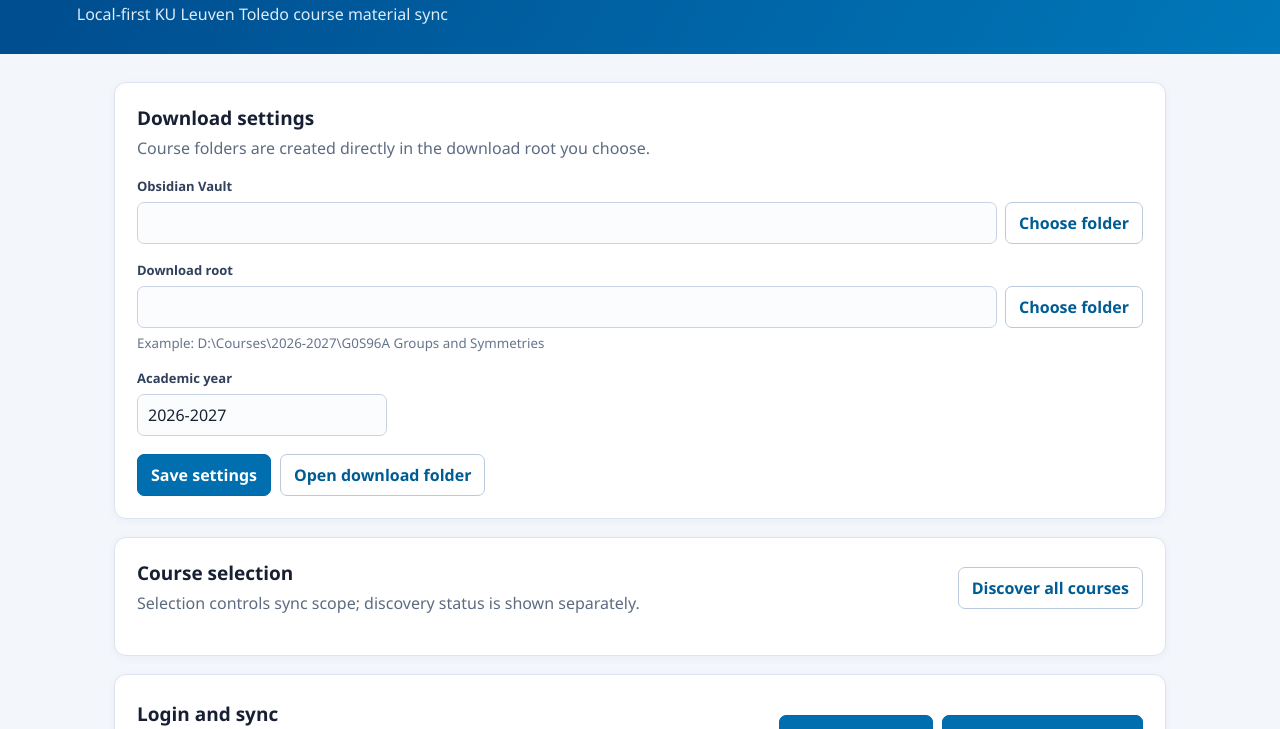
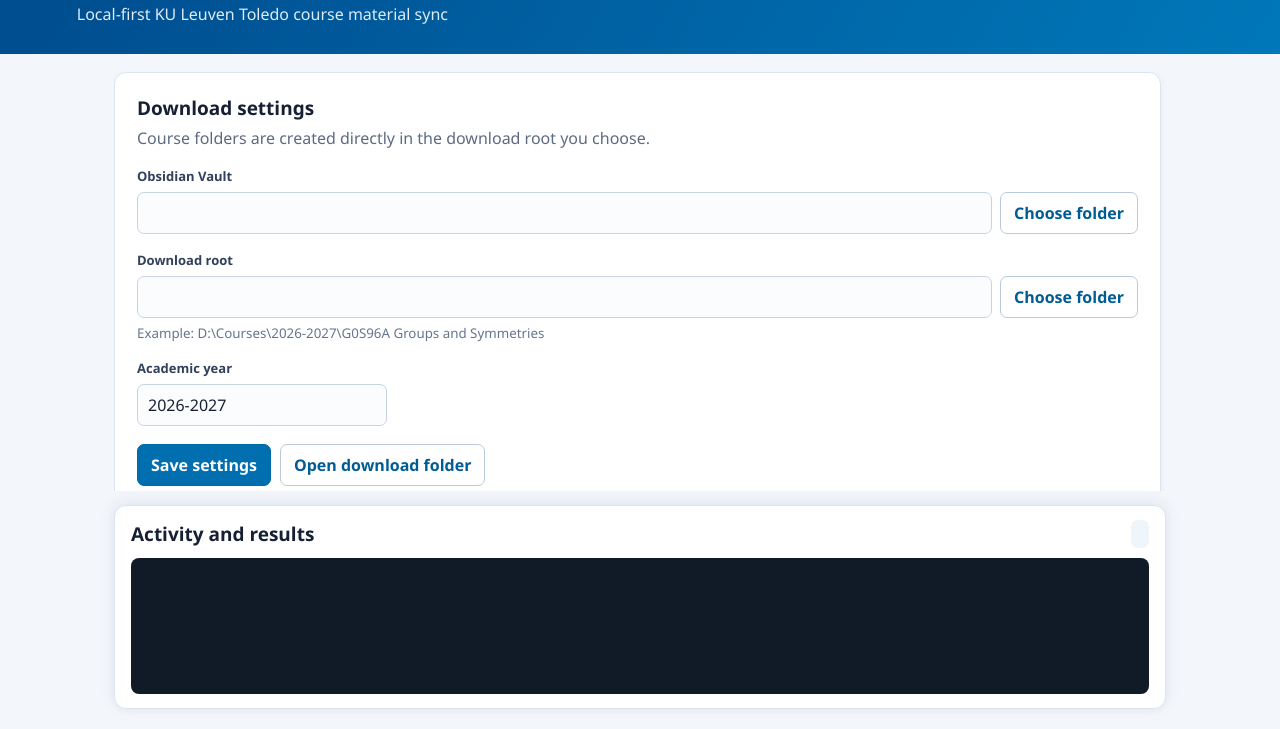
Before and after one commit to zh3nggg/toledo-sync, an Electron app: page desktop/renderer/index.html in a window 1280 px wide. Shown: the part 71-800 px from the top of the page. Drawn offline with Linux system fonts and the light colour scheme; no server answers.

Commit message:
Keep activity monitor visible

```diff
--- a/desktop/renderer/index.html
+++ b/desktop/renderer/index.html
@@ -12,6 +12,7 @@
       <label class="language"><span data-i18n="language"></span><select id="language"><option value="zh">中文</option><option value="en">English</option><option value="nl">Nederlands</option></select></label>
     </header>
     <main>
+      <div class="content-scroll">
         <section class="card settings">
           <div class="section-heading"><div><h2 data-i18n="setupTitle"></h2><p data-i18n="setupText"></p></div><span id="platform"></span></div>
           <div class="field"><label data-i18n="vault"></label><div><input id="vaultPath" readonly /><button class="secondary" id="chooseVault" data-i18n="choose"></button></div></div>
@@ -27,7 +28,8 @@
           <div><h2 data-i18n="syncTitle"></h2><p data-i18n="syncText"></p></div>
           <div class="actions"><button id="login" data-i18n="login"></button><button id="sync" data-i18n="syncSelected"></button></div>
         </section>
-      <section class="card activity"><h2 data-i18n="activity"></h2><div id="status" role="status"></div><pre id="results"></pre></section>
+      </div>
+      <section class="card activity" aria-label="Activity monitor"><div class="monitor-heading"><h2 data-i18n="activity"></h2><div id="status" role="status" aria-live="polite"></div></div><pre id="results" aria-live="polite"></pre></section>
     </main>
     <template id="courseTemplate"><label class="course"><input type="checkbox" /><span class="course-main"><strong></strong><span></span></span><span class="availability"></span><button class="icon-button" title="Sync">↻</button></label></template>
     <script src="app.js"></script>
--- a/desktop/renderer/styles.css
+++ b/desktop/renderer/styles.css
@@ -1,9 +1,10 @@
 :root { color-scheme: light; font-family: "Segoe UI", system-ui, sans-serif; color: #172033; background: #f3f6fb; }
 * { box-sizing: border-box; }
-body { margin: 0; }
+body { margin: 0; height: 100vh; overflow: hidden; display: flex; flex-direction: column; }
 header { background: linear-gradient(120deg, #004b8d, #0078b9); color: white; padding: 28px max(6vw, 42px); display: flex; justify-content: space-between; align-items: start; }
 h1 { margin: 0; font-size: 30px; letter-spacing: -.5px; } h2 { margin: 0 0 6px; font-size: 19px; } p { margin: 0; color: #5d6b82; line-height: 1.45; } header p { color: #dcecf8; margin-top: 5px; }
-main { max-width: 1100px; margin: 28px auto 56px; padding: 0 24px; display: grid; gap: 18px; }
+main { width: min(1100px, 100%); flex: 1; min-height: 0; margin: 0 auto; padding: 18px 24px 20px; display: grid; grid-template-rows: minmax(0, 1fr) auto; gap: 14px; }
+.content-scroll { min-height: 0; overflow-y: auto; padding: 0 5px 4px 0; display: grid; align-content: start; gap: 18px; }
 .card { background: white; border: 1px solid #dce4ef; border-radius: 12px; padding: 22px; box-shadow: 0 2px 10px #25496b0b; }
 .section-heading, .workflow { display: flex; justify-content: space-between; gap: 20px; align-items: center; }
 .field { margin-top: 17px; } .field > label { font-size: 13px; font-weight: 650; display: block; margin-bottom: 7px; color: #31405b; }
@@ -13,5 +14,5 @@ button { cursor: pointer; border: 1px solid #0069a8; padding: 9px 13px; backgrou
 button.secondary { background: white; color: #005c94; border-color: #b9cadc; } button.secondary:hover { background: #edf5fb; }.actions { display: flex; gap: 9px; margin-top: 18px; flex-wrap: wrap; }
 .language { display: flex; gap: 8px; align-items: center; font-size: 13px; }.language select { padding: 6px; border: 0; background: white; color: #172033; }
 .courses { display: grid; gap: 7px; margin-top: 17px; }.course { display: grid; grid-template-columns: auto 1fr auto auto; align-items: center; gap: 12px; border: 1px solid #e0e7f0; border-radius: 9px; padding: 11px; }.course:hover { background: #f7fbff; }.course input { width: 17px; height: 17px; }.course-main { display: grid; gap: 2px; }.course-main span { font-size: 13px; color: #62718a; }.availability { font-size: 12px; font-weight: 650; padding: 4px 7px; border-radius: 20px; background: #eef1f5; color: #637085; }.availability.available { background: #e6f5eb; color: #18753b; }.icon-button { padding: 4px 9px; font-size: 18px; line-height: 1.1; }
-.workflow { align-items: end; }.activity #status { min-height: 28px; padding: 7px 0; color: #24608c; }.activity pre { max-height: 280px; overflow: auto; margin: 5px 0 0; padding: 12px; background: #111a27; color: #d9e6f2; border-radius: 8px; white-space: pre-wrap; font: 12px/1.5 ui-monospace, Consolas, monospace; }
-@media (max-width: 650px) { header, .section-heading, .workflow { flex-direction: column; align-items: stretch; } header { gap: 14px; } .course { grid-template-columns: auto 1fr auto; }.course .icon-button { grid-column: 3; }.availability { grid-column: 2; justify-self: start; } }
+.workflow { align-items: end; }.activity { padding: 14px 16px; box-shadow: 0 -3px 16px #25496b14, 0 2px 10px #25496b0b; }.monitor-heading { display: flex; align-items: center; justify-content: space-between; gap: 18px; }.monitor-heading h2 { margin: 0; }.activity #status { min-height: 28px; padding: 5px 9px; color: #24608c; background: #eef6fc; border-radius: 7px; font-size: 13px; text-align: right; }.activity pre { height: clamp(104px, 17vh, 172px); overflow: auto; margin: 10px 0 0; padding: 12px; background: #111a27; color: #d9e6f2; border-radius: 8px; white-space: pre-wrap; font: 12px/1.5 ui-monospace, Consolas, monospace; }
+@media (max-width: 650px) { header, .section-heading, .workflow { flex-direction: column; align-items: stretch; } header { gap: 14px; } main { padding: 12px; gap: 10px; }.content-scroll { gap: 12px; }.card { padding: 16px; }.course { grid-template-columns: auto 1fr auto; }.course .icon-button { grid-column: 3; }.availability { grid-column: 2; justify-self: start; }.activity { padding: 11px; }.monitor-heading { align-items: start; flex-direction: column; gap: 5px; }.activity #status { width: 100%; text-align: left; }.activity pre { height: 104px; margin-top: 7px; } }
--- a/package.json
+++ b/package.json
@@ -1,6 +1,6 @@
 {
   "name": "toledo-sync",
-  "version": "0.1.2",
+  "version": "0.1.3",
   "description": "Local-first KU Leuven Toledo course material synchronizer",
   "author": "Toledo Sync contributors",
   "type": "module",
```
Also changed, not shown: docs/RELEASE-NOTES-0.1.3.md (added, +8 -0 lines), CHANGELOG.md, 1 other file. Lines whose indentation alone changed are shown as unchanged.
